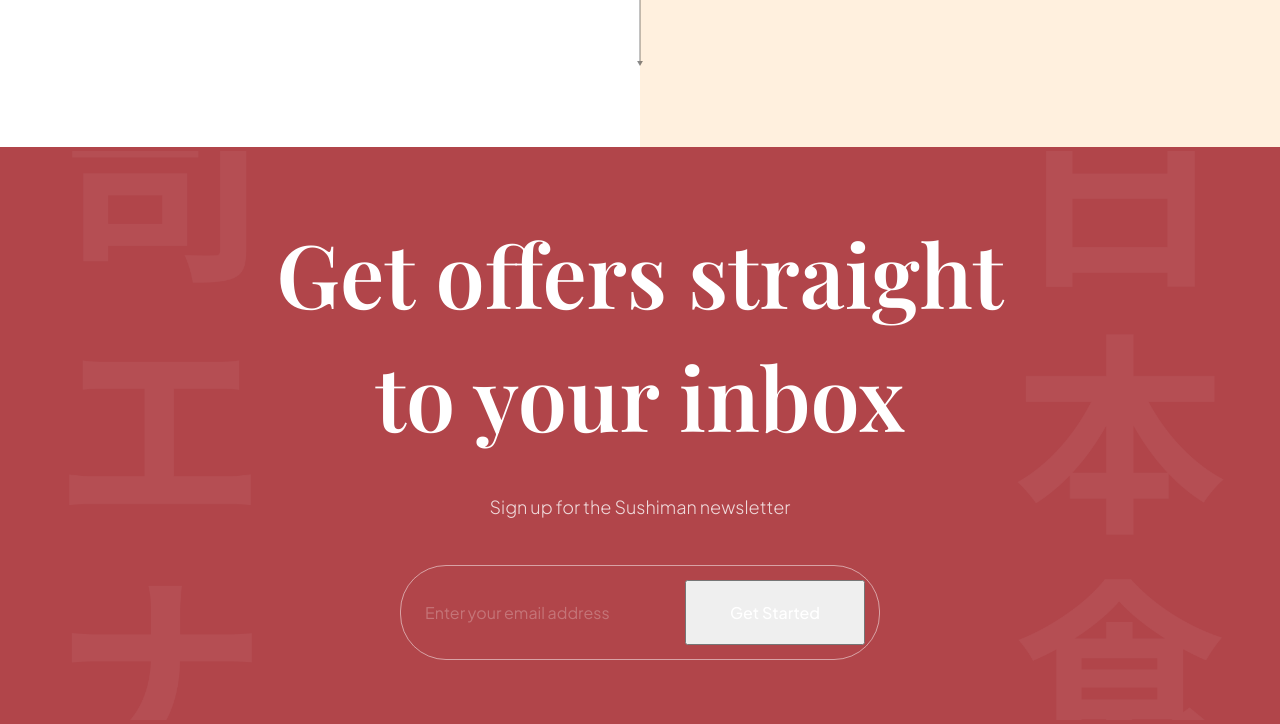
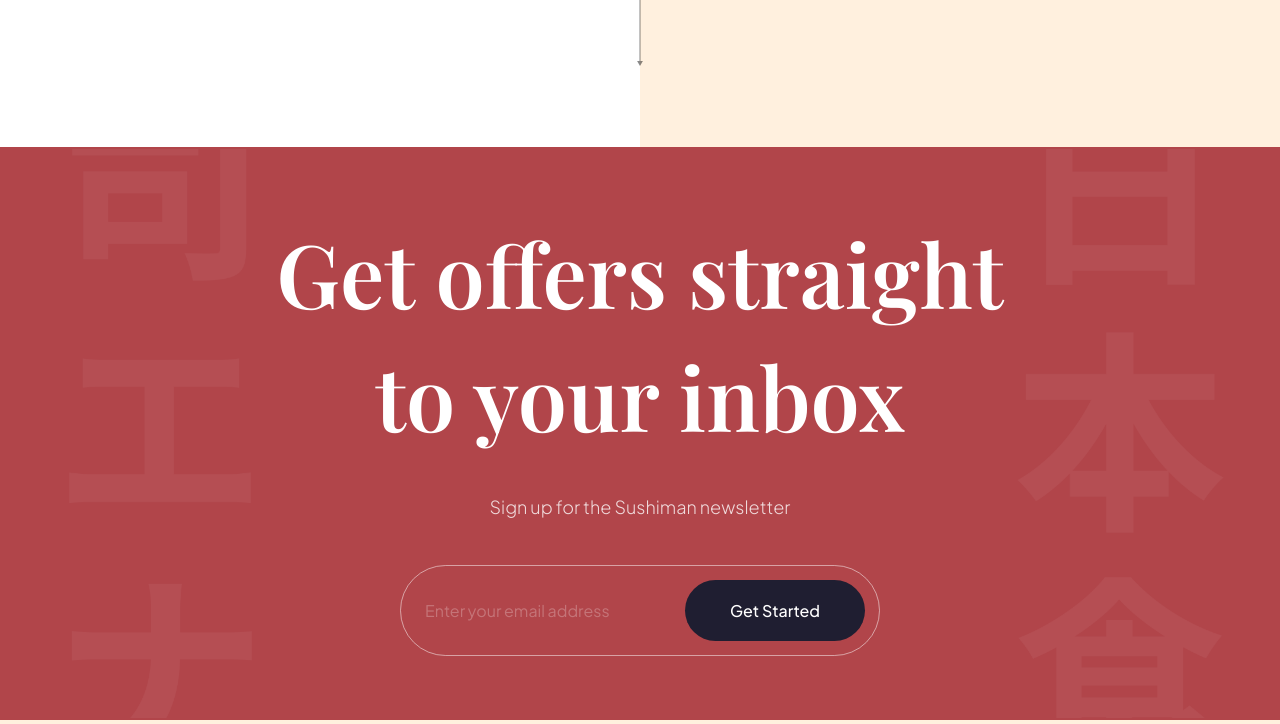
Before and after one commit to FemiDavids/wp-sushi-themed-website, a plain HTML site: page index.html in a window 1280 px wide. Shown: the part 3560-4284 px from the top of the page. Drawn offline with nearby package versions, Linux system fonts and the light colour scheme.

Commit message:
final commit v1.0

```diff
--- a/css/sections/subscribe.css
+++ b/css/sections/subscribe.css
@@ -80,4 +80,11 @@
   font-family: var(--plus-jakarta-sans);
   color: #fff;
   text-align: center;
+
+  background: var(--black-400);
+  border-radius: 4.6rem;
+  border: none;
+  outline: none;
+
+  cursor: pointer;
 }
```
